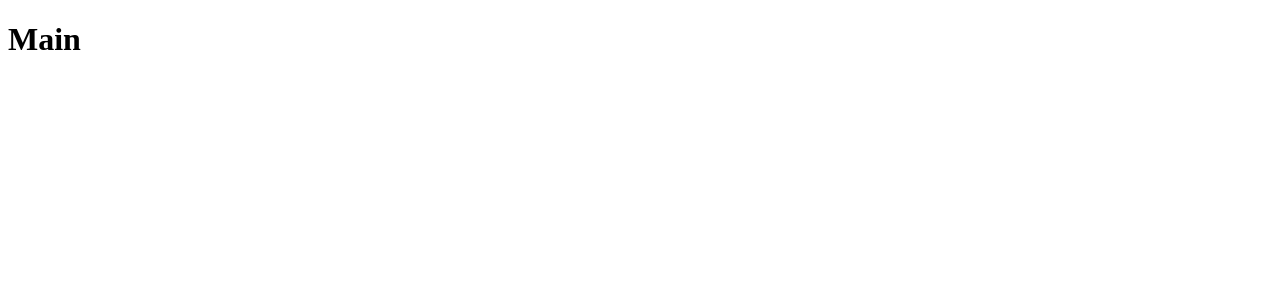
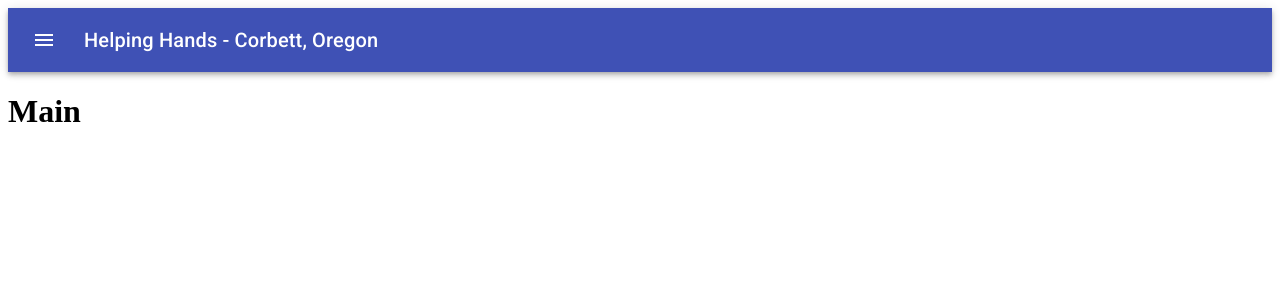
Before and after one commit to dyoder838/helping-hands, a React (Create React App) app: page / in a window 1280 px wide. Shown: the top 300 px of the page. Built offline with nearby package versions, Linux system fonts and the light colour scheme.

Commit message:
Nav component complete

```diff
--- a/package.json
+++ b/package.json
@@ -3,6 +3,8 @@
   "version": "0.1.0",
   "private": true,
   "dependencies": {
+    "@material-ui/core": "^4.11.2",
+    "@material-ui/icons": "^4.11.2",
     "@testing-library/jest-dom": "^5.11.6",
     "@testing-library/react": "^11.2.2",
     "@testing-library/user-event": "^12.6.0",
--- a/public/index.html
+++ b/public/index.html
@@ -3,6 +3,7 @@
   <head>
     <meta charset="utf-8" />
     <link rel="icon" href="%PUBLIC_URL%/favicon.ico" />
+    <link rel="stylesheet" href="https://fonts.googleapis.com/css?family=Roboto:300,400,500,700&display=swap" />
     <meta name="viewport" content="width=device-width, initial-scale=1" />
     <meta name="theme-color" content="#000000" />
     <meta
--- a/src/App.js
+++ b/src/App.js
@@ -1,19 +1,45 @@
-import { BrowserRouter as  Router, Route, Switch } from "react-router-dom";
+import React from 'react'
+import { BrowserRouter as Router, Route, Switch } from "react-router-dom";
+import Grid from '@material-ui/core/Grid';
+import Nav from "./components/Nav/index"
+import { makeStyles } from '@material-ui/core/styles';
+
+const useStyles = makeStyles((theme) => ({
+
+    root: {
+      flexGrow: 1,
+
+    },
+    navBar: {
+        zIndex: 1,
+    },
+
+  }));
 
 function App() {
+
+    const classes = useStyles();
+
     return (
 
         <Router>
+
+            <Grid container className={classes.root} >
+
+                <Grid item xs={12} className={classes.navBar}></Grid>
+                    <Nav />
+                </Grid>
+
                 <Switch>
-              <Route exact path ="/">
+                    <Route exact path="/">
                         <h1>Main</h1>
                     </Route>
 
-              <Route exact path ="/welcome">
+                    <Route exact path="/welcome">
                         <h1>Welcome</h1>
                     </Route>
 
-              <Route exact path ="/whatsNew">
+                    <Route exact path="/whatsNew">
                         <h1>What's New</h1>
                     </Route>
                 </Switch>
--- /dev/null
+++ b/src/components/Nav/index.js
@@ -0,0 +1,73 @@
+import React from 'react';
+import { makeStyles } from '@material-ui/core/styles';
+import AppBar from '@material-ui/core/AppBar';
+import Toolbar from '@material-ui/core/Toolbar';
+import Typography from '@material-ui/core/Typography';
+import IconButton from '@material-ui/core/IconButton';
+import Menu from '@material-ui/core/Menu';
+import MenuItem from '@material-ui/core/MenuItem';
+import MenuIcon from '@material-ui/icons/Menu';
+import { Link } from 'react-router-dom';
+
+const useStyles = makeStyles((theme) => ({
+    root: {
+        flexGrow: 1,
+    },
+    menuButton: {
+        marginRight: theme.spacing(2),
+    },
+    title: {
+        flexGrow: 1,
+    },
+}));
+
+export default function ButtonAppBar() {
+    const classes = useStyles();
+
+    const [anchorEl, setAnchorEl] = React.useState(null);
+
+    const handleClick = (event) => {
+        setAnchorEl(event.currentTarget);
+    };
+
+    const handleClose = () => {
+        setAnchorEl(null);
+    };
+
+    return (
+
+            <div className={classes.root}>
+                <AppBar position="static">
+                    <Toolbar>
+                        <IconButton edge="start" className={classes.menuButton} color="inherit" aria-label="menu" aria-controls="simple-menu" aria-haspopup="true" onClick={handleClick}>
+                            <MenuIcon />
+                        </IconButton>
+                        <Menu
+                            id="simple-menu"
+                            anchorEl={anchorEl}
+                            keepMounted
+                            open={Boolean(anchorEl)}
+                            onClose={handleClose}
+                        >
+                            <Link to="/">
+                            <MenuItem onClick={handleClose}>Main</MenuItem>
+                            </Link>
+
+                            <Link to="/welcome">
+                            <MenuItem onClick={handleClose}>Welcome</MenuItem>
+                            </Link>
+
+                            <Link to="/whatsNew">
+                            <MenuItem onClick={handleClose}>Whats New</MenuItem>
+                            </Link>
+
+                        </Menu>
+                        <Typography variant="h6" className={classes.title}>
+                            Helping Hands - Corbett, Oregon
+          </Typography>
+                    </Toolbar>
+                </AppBar>
+            </div>
+
+    );
+}
```
Also changed, not shown: src/Component/Nav/style.css (deleted), src/components/Nav/style.css (added), src/pages/Main/index.js (added), src/pages/Main/style.css (added), src/pages/Welcome/index.js (added), src/pages/Welcome/style.css (added), src/pages/WhatsNew/index.js (added), src/pages/WhatsNew/style.css (added), 2 other files (tests, documents, lock files or other folders). Lines whose indentation alone changed are shown as unchanged.
